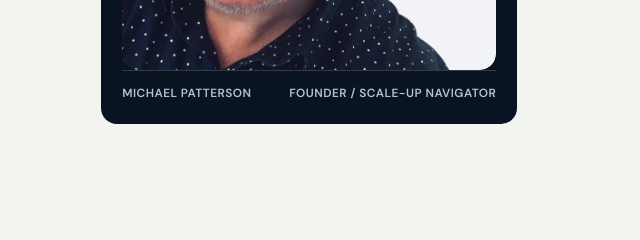
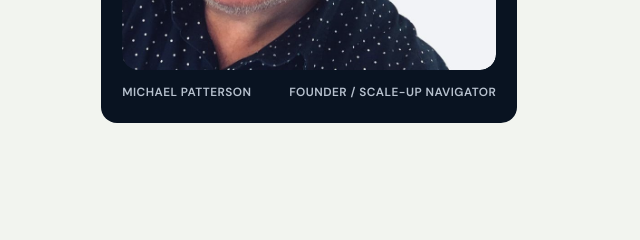
Before and after one commit to Fwedpat/Scale-Up, a plain HTML site: page index.html in a window 1280 px wide. Shown: the part 4549-4789 px from the top of the page, 0-640 px from the left. Drawn offline with Linux system fonts and the light colour scheme.

Commit message:
Clean up portrait card accents
Co-authored-by: Copilot App <223556219+Copilot@users.noreply.github.com>

```diff
--- a/styles.css
+++ b/styles.css
@@ -964,19 +964,6 @@ h1 {
   background: var(--ink);
 }
 
-.about-visual::before {
-  position: absolute;
-  z-index: 3;
-  top: 0;
-  left: 0;
-  width: 4rem;
-  height: 4rem;
-  border-top: 1px solid var(--blue);
-  border-left: 1px solid var(--blue);
-  border-radius: var(--radius-frame) 0 0 0;
-  content: "";
-}
-
 .about-portrait-frame {
   overflow: hidden;
   border-radius: var(--radius-frame);
@@ -1001,7 +988,6 @@ h1 {
   display: flex;
   justify-content: space-between;
   padding-top: 0.8rem;
-  border-top: 1px solid var(--line-dark);
   color: var(--muted-light);
   font-size: 0.74rem;
   font-weight: 600;
```
